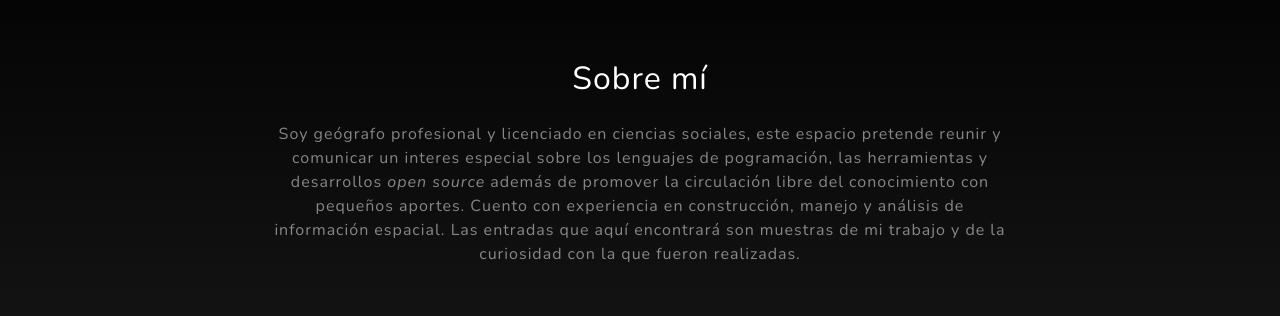
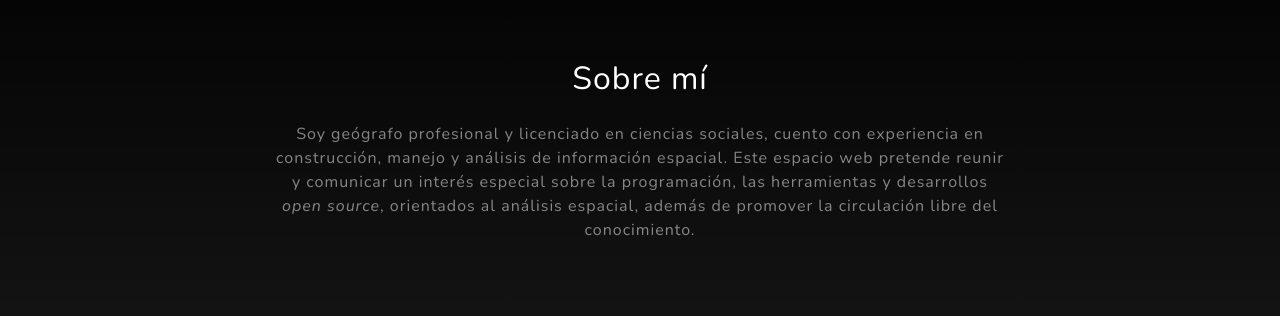
Before and after one commit to jfredyval1/Web_jfvl, a plain HTML site: page index.html in a window 1280 px wide. Shown: the part 900-1216 px from the top of the page. Drawn offline with nearby package versions, Linux system fonts and the light colour scheme.

Commit message:
Actualización de index y Hv 2021

```diff
--- a/index.html
+++ b/index.html
@@ -52,10 +52,11 @@
                 <div class="row">
                     <div class="col-lg-8 mx-auto">
                         <h2 class="text-white mb-4">Sobre mí</h2>
-                        <p class="text-white-50">Soy geógrafo profesional y licenciado en ciencias sociales,
-                            este espacio pretende reunir y comunicar un interes especial sobre los lenguajes de pogramación, las herramientas y desarrollos <em>open source</em>
-                            además de promover la circulación libre del conocimiento con pequeños aportes. Cuento con experiencia en construcción, manejo y análisis de
-                            información espacial. Las entradas que aquí encontrará son muestras de mi trabajo y de la curiosidad con la que fueron realizadas.</p>
+                        <p class="text-white-50">Soy geógrafo profesional y licenciado en ciencias sociales, cuento con experiencia en construcción, manejo y análisis de
+                            información espacial.
+                            Este espacio web pretende reunir y comunicar un interés especial sobre la programación,
+                            las herramientas y desarrollos <em>open source</em>,
+                            orientados al análisis espacial, además de promover la circulación libre del conocimiento.</p>
                     </div>
                 </div>
                 <img class="img-fluid" src="assets/img/ipad.png" alt="" />
@@ -111,7 +112,7 @@
         <section class="contact-section bg-black" id="contact">
             <div class="container">
                 <div class="row">
-                    <div class="col-md-4 mb-3 mb-md-0">
+                    <!-- <div class="col-md-4 mb-3 mb-md-0">
                         <div class="card py-4 h-100">
                             <div class="card-body text-center">
                                 <i class="fas fa-map-marked-alt text-primary mb-2"></i>
@@ -120,8 +121,8 @@
                                 <div class="small text-black-50">Bogota D.C., Colombia</div>
                             </div>
                         </div>
-                    </div>
-                    <div class="col-md-4 mb-3 mb-md-0">
+                    </div> -->
+                    <div class="col-md-6 mb-3 mb-md-0">
                         <div class="card py-4 h-100">
                             <div class="card-body text-center">
                                 <i class="fas fa-envelope text-primary mb-2"></i>
@@ -132,7 +133,7 @@
                             </div>
                         </div>
                     </div>
-                    <div class="col-md-4 mb-3 mb-md-0">
+                    <div class="col-md-6 mb-3 mb-md-0">
                         <div class="card py-4 h-100">
                             <div class="card-body text-center">
                                 <i class="fas fa-mobile-alt text-primary mb-2"></i>
```
Also changed, not shown: 1 other file.
